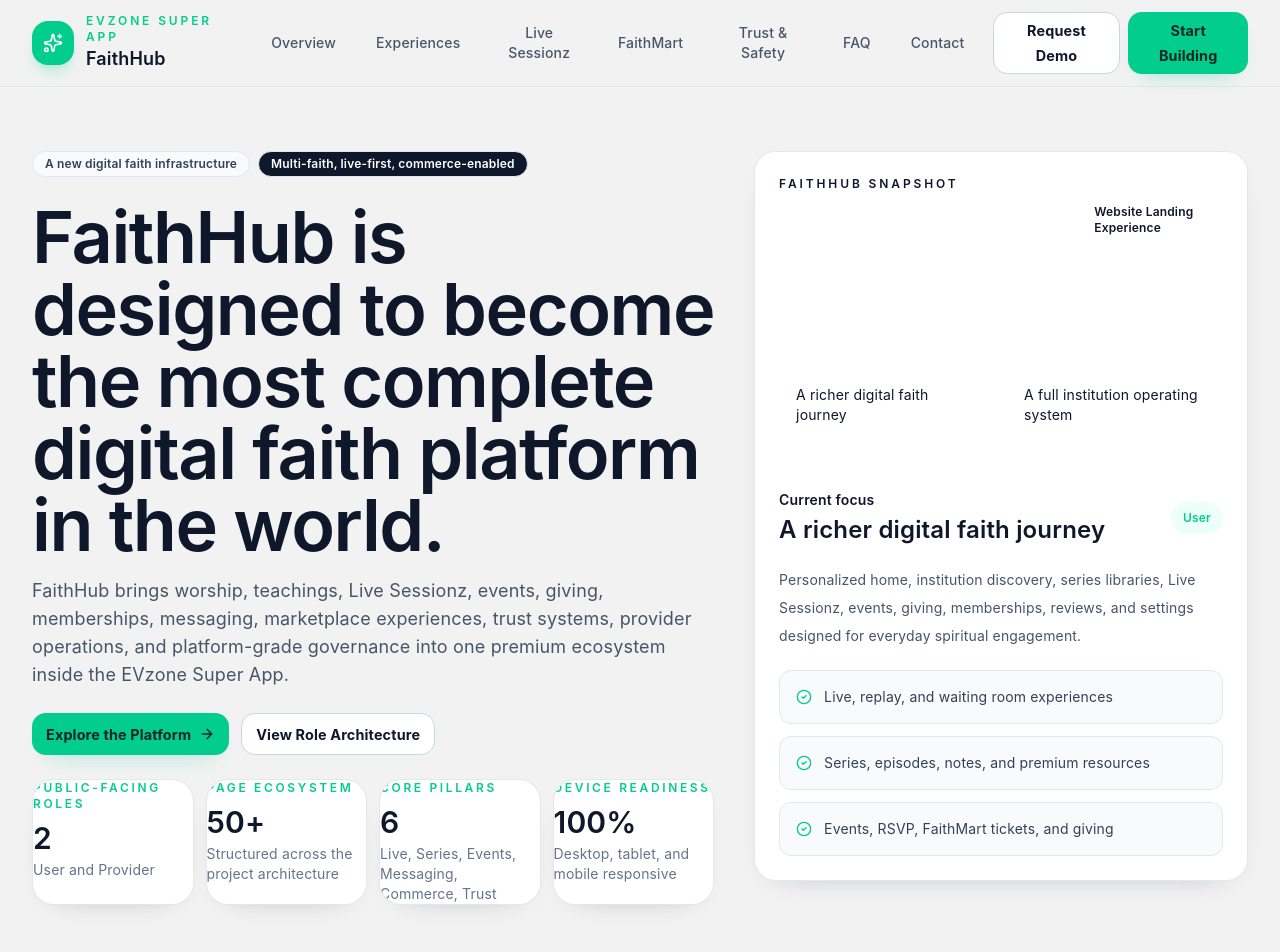
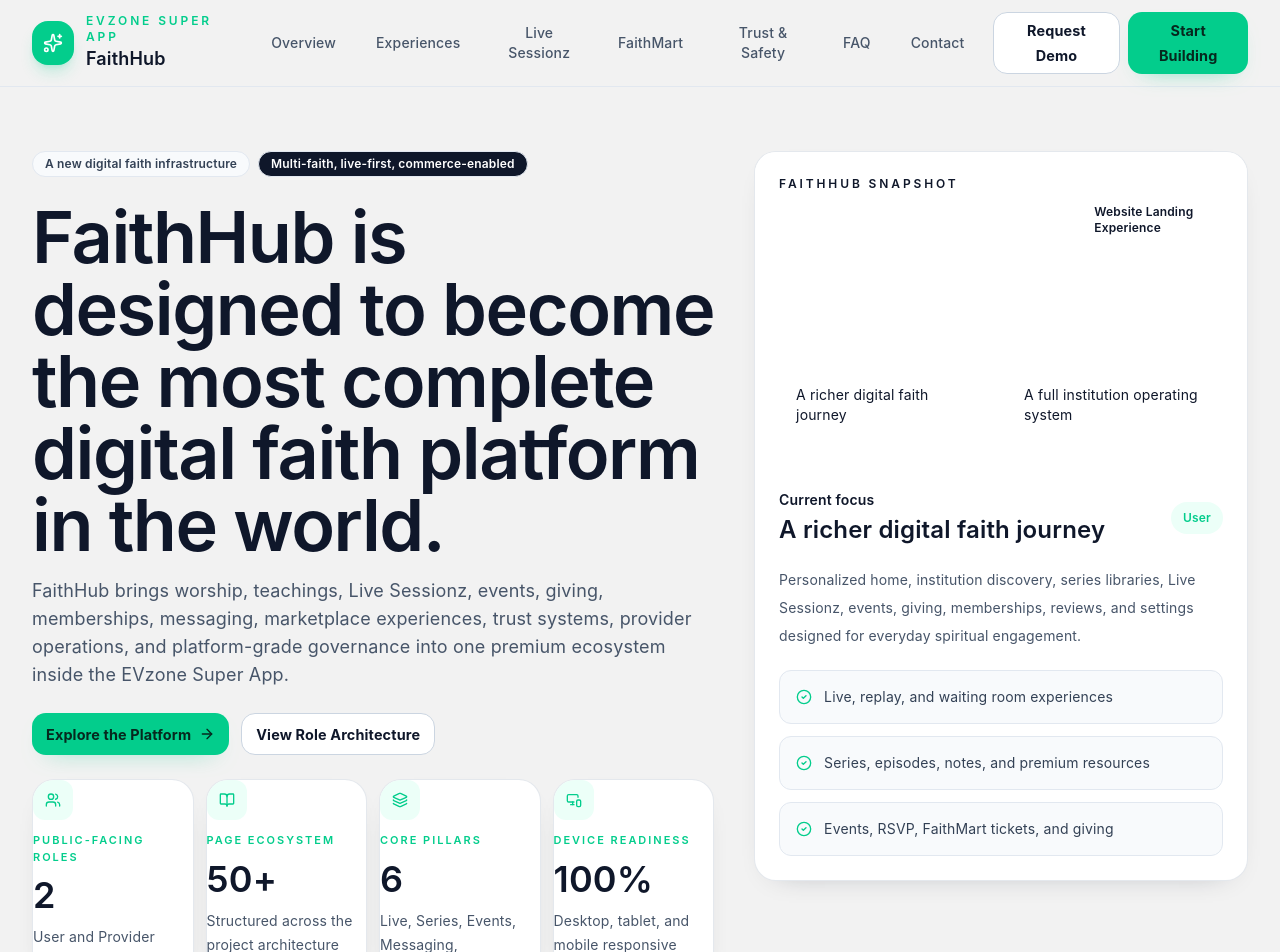
Before and after one commit to ayesigaisaac/FaithHub_MyLiveDealz_Buyer, a React (Vite) app: page / in a window 1280 px wide. Shown: the top 952 px of the page. Built offline with nearby package versions, Linux system fonts and the light colour scheme.

Commit message:
Redesign hero stats cards for clear readable display

```diff
--- a/src/pages/public/FaithHubLandingPageV2.tsx
+++ b/src/pages/public/FaithHubLandingPageV2.tsx
@@ -173,10 +173,10 @@
 ];
 
 const stats = [
-  { label: "Public-facing roles", value: "2", note: "User and Provider" },
-  { label: "Page ecosystem", value: "50+", note: "Structured across the project architecture" },
-  { label: "Core pillars", value: "6", note: "Live, Series, Events, Messaging, Commerce, Trust" },
-  { label: "Device readiness", value: "100%", note: "Desktop, tablet, and mobile responsive" },
+  { label: "Public-facing roles", value: "2", note: "User and Provider", icon: Users },
+  { label: "Page ecosystem", value: "50+", note: "Structured across the project architecture", icon: BookOpen },
+  { label: "Core pillars", value: "6", note: "Live, Series, Events, Messaging, Commerce, Trust", icon: Layers3 },
+  { label: "Device readiness", value: "100%", note: "Desktop, tablet, and mobile responsive", icon: MonitorSmartphone },
 ];
 
 const trustTiles = [
@@ -441,9 +441,14 @@
                 {stats.map((item) => (
                   <Card key={item.label} className="rounded-2xl border-slate-200 bg-white shadow-sm">
                     <CardContent className="p-5">
-                      <div className="text-xs font-semibold uppercase tracking-[0.22em] text-[#03cd8c]">{item.label}</div>
-                      <div className="mt-2 text-3xl font-semibold text-slate-900">{item.value}</div>
-                      <div className="mt-1 text-sm text-slate-500">{item.note}</div>
+                      <div className="flex h-full min-h-[170px] flex-col gap-3">
+                        <div className="flex h-10 w-10 items-center justify-center rounded-xl bg-[#ecfff8] text-[#03cd8c]">
+                          <item.icon className="h-4 w-4" />
+                        </div>
+                        <div className="text-[11px] font-semibold uppercase tracking-[0.18em] text-[#03cd8c]">{item.label}</div>
+                        <div className="text-4xl font-semibold leading-none text-slate-900">{item.value}</div>
+                        <div className="min-w-0 text-sm leading-6 text-slate-600">{item.note}</div>
+                      </div>
                     </CardContent>
                   </Card>
                 ))}
```
